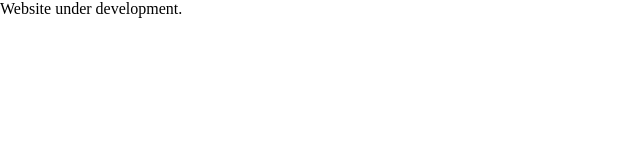
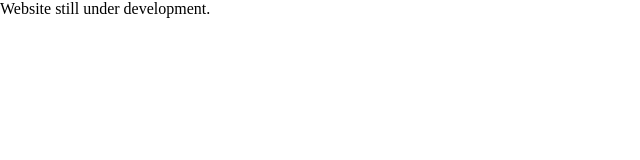
Before and after one commit to gregorysyska/website, a plain HTML site: page index.html in a window 1280 px wide. Shown: the full height of the page, 0-640 px from the left. Drawn offline with Linux system fonts and the light colour scheme.

Commit message:
Update index.html

```diff
--- a/index.html
+++ b/index.html
@@ -34,7 +34,7 @@
 
 <body>
     <div class="notice">
-        Website under development.
+        Website still under development.
     </div>
 </body>
 </html>
```
